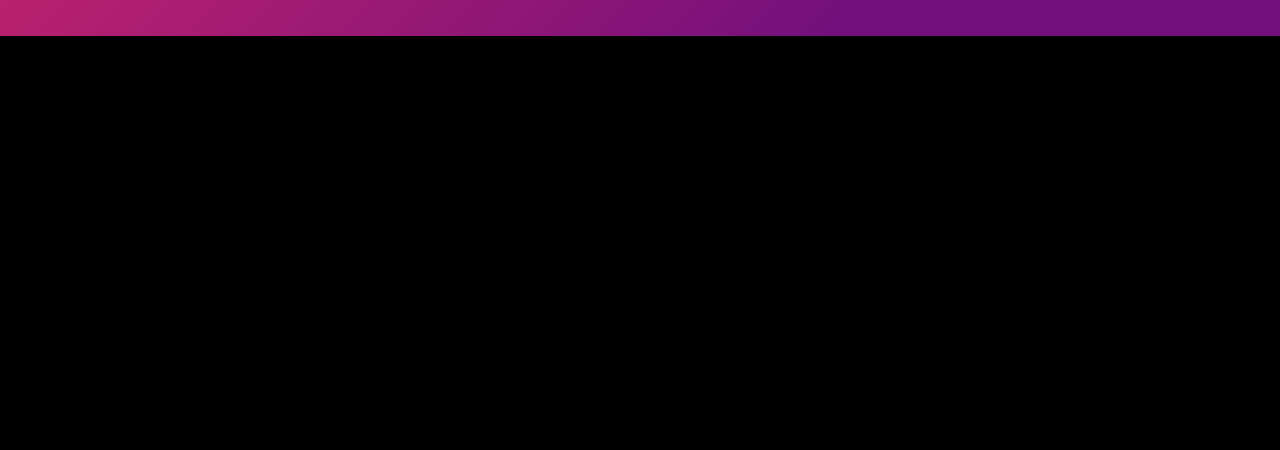
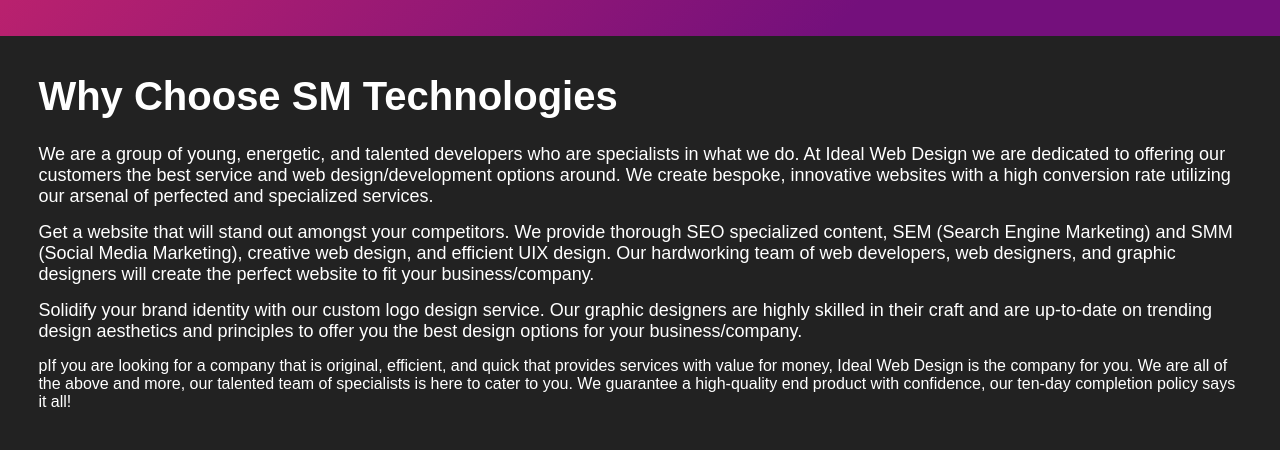
Before and after one commit to sudilamunasinghe/SM-Technologies1, a plain HTML site: page aboutus.html in a window 1280 px wide. Shown: the part 977-1427 px from the top of the page. Before the commit the page ends 1013 px from the top, so only its background shows below. Drawn offline with Linux system fonts and the light colour scheme.

Commit message:
Created why-choose section in aboutus page

```diff
--- a/aboutus.css
+++ b/aboutus.css
@@ -134,3 +134,19 @@ body{
         height: 50%;
     }
 }
+
+/*---Styles for why-choose-about section in aboutus page---*/
+
+.why-choose-about{
+    padding: 3%;
+    background-color: rgba(56, 56, 56, 0.616);
+}
+.why-choose-about h1{
+    font-size: 40px;
+    margin-bottom: 25px;
+}
+.why-choose-about p{
+    font-size: 18px;
+    font-weight:300;
+    margin-bottom: 15px;
+}
--- a/aboutus.html
+++ b/aboutus.html
@@ -33,5 +33,12 @@
             <div class="who-we-are-fade"></div>
         </div>
     </section>
+    <section class="why-choose-about">
+        <h1>Why Choose SM Technologies</h1>
+        <p>We are a group of young, energetic, and talented developers who are specialists in what we do. At Ideal Web Design we are dedicated to offering our customers the best service and web design/development options around. We create bespoke, innovative websites with a high conversion rate utilizing our arsenal of perfected and specialized services.</p>
+        <p>Get a website that will stand out amongst your competitors. We provide thorough SEO specialized content, SEM (Search Engine Marketing) and SMM (Social Media Marketing), creative web design, and efficient UIX design. Our hardworking team of web developers, web designers, and graphic designers will create the perfect website to fit your business/company.</p>
+        <p>Solidify your brand identity with our custom logo design service. Our graphic designers are highly skilled in their craft and are up-to-date on trending design aesthetics and principles to offer you the best design options for your business/company.</p>
+        pIf you are looking for a company that is original, efficient, and quick that provides services with value for money, Ideal Web Design is the company for you. We are all of the above and more, our talented team of specialists is here to cater to you. We guarantee a high-quality end product with confidence, our ten-day completion policy says it all!
+    </section>
 </body>
 </html>
```
